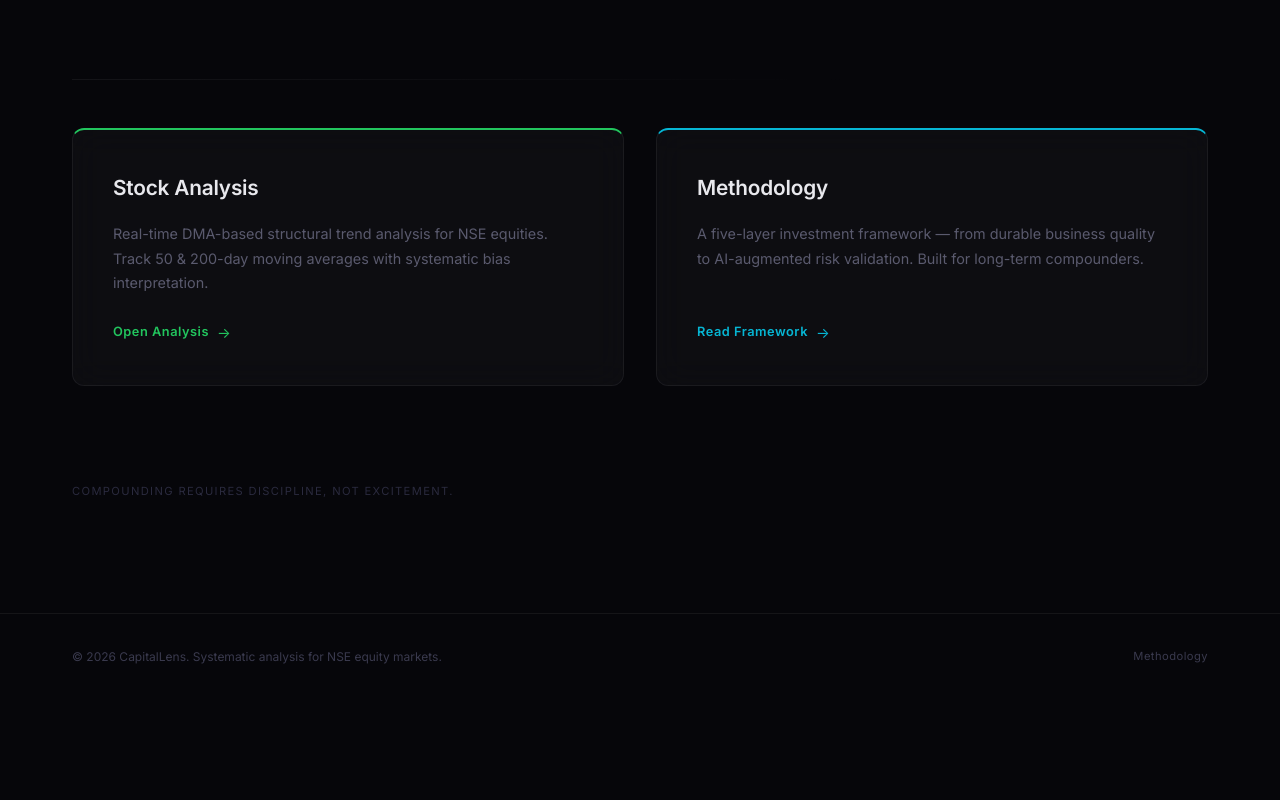
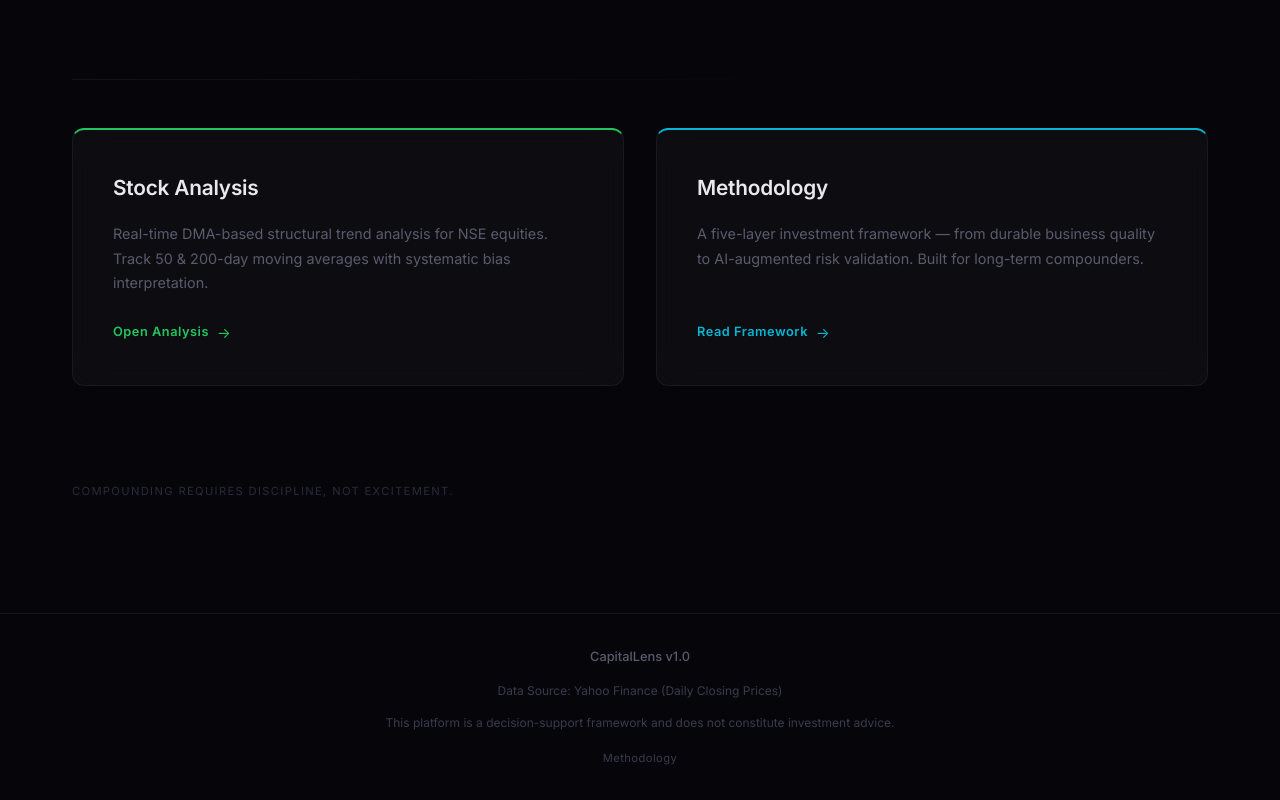
Before and after one commit to iamHeisenberg/Capital-Lens, a React app in the folder frontend/: page / in a window 1280 px wide. Shown: the part 555-1355 px from the top of the page. Before the commit the page ends 1254 px from the top, so only its background shows below. Built offline with nearby package versions, Linux system fonts and the light colour scheme; the HTML template or start-up script is replaced by a standard one.

Commit message:
methodology and analysis page minor changes

```diff
--- a/frontend/src/components/layout/Footer.jsx
+++ b/frontend/src/components/layout/Footer.jsx
@@ -1,5 +1,6 @@
 import { Box, Container, Typography } from '@mui/material';
 import { Link } from 'react-router-dom';
+import { APP_VERSION } from '../../config/version';
 
 function Footer() {
     return (
@@ -15,17 +16,22 @@ function Footer() {
                 maxWidth="lg"
                 sx={{
                     display: 'flex',
-                    justifyContent: 'space-between',
+                    flexDirection: 'column',
                     alignItems: 'center',
-                    flexWrap: 'wrap',
-                    gap: 2,
+                    gap: 1.5,
                     px: { xs: 2, md: 4 },
                 }}
             >
-                <Typography sx={{ fontSize: '0.75rem', color: '#3a3a4e' }}>
-                    &copy; 2026 CapitalLens. Systematic analysis for NSE equity markets.
+                <Typography sx={{ fontSize: '0.8rem', color: '#5a5a6e', fontWeight: 500 }}>
+                    CapitalLens v{APP_VERSION}
                 </Typography>
-                <Box sx={{ display: 'flex', gap: 3 }}>
+                <Typography variant="caption" sx={{ color: '#3a3a4e' }}>
+                    Data Source: Yahoo Finance (Daily Closing Prices)
+                </Typography>
+                <Typography variant="caption" sx={{ color: '#3a3a4e', textAlign: 'center', maxWidth: 520 }}>
+                    This platform is a decision-support framework and does not constitute investment advice.
+                </Typography>
+                <Box sx={{ display: 'flex', gap: 3, mt: 0.5 }}>
                     <Link to="/methodology" style={{ textDecoration: 'none' }}>
                         <Typography
                             sx={{
--- /dev/null
+++ b/frontend/src/config/version.js
@@ -0,0 +1 @@
+export const APP_VERSION = "1.0";
--- a/frontend/src/features/stock-analysis/StockAnalysisPage.jsx
+++ b/frontend/src/features/stock-analysis/StockAnalysisPage.jsx
@@ -3,6 +3,7 @@ import {
     Typography,
     Grid
 } from '@mui/material';
+import { Link } from 'react-router-dom';
 import PageLayout from '../../components/layout/PageLayout';
 import useStockData from './hooks/useStockData';
 import { calcDistance, getInterpretation } from './utils/interpretation';
@@ -109,6 +110,7 @@ function StockAnalysisPage() {
                     dma200={data.dma200}
                     distFromDma50={distFromDma50}
                     distFromDma200={distFromDma200}
+                    lastUpdated={data.lastUpdated}
                 />
                 <TrendCard
                     trend={data.trend}
@@ -117,6 +119,22 @@ function StockAnalysisPage() {
                 />
                 <InterpretationCard interpretation={interpretation} />
             </Grid>
+
+            {/* Methodology Link */}
+            <Box sx={{ mt: 3 }}>
+                <Link to="/methodology" style={{ textDecoration: 'none' }}>
+                    <Typography
+                        variant="body2"
+                        sx={{
+                            color: '#06b6d4',
+                            transition: 'opacity 0.2s',
+                            '&:hover': { opacity: 0.7 },
+                        }}
+                    >
+                        View Framework Methodology →
+                    </Typography>
+                </Link>
+            </Box>
         </PageLayout>
     );
 }
--- a/frontend/src/features/stock-analysis/components/PriceCard.jsx
+++ b/frontend/src/features/stock-analysis/components/PriceCard.jsx
@@ -1,6 +1,10 @@
 import { Box, Typography, Grid } from '@mui/material';
 
-function PriceCard({ latestClose, dma50, dma200, distFromDma50, distFromDma200 }) {
+function PriceCard({ latestClose, dma50, dma200, distFromDma50, distFromDma200, lastUpdated }) {
+    const formattedDate = lastUpdated
+        ? new Date(lastUpdated).toLocaleDateString('en-GB', { day: 'numeric', month: 'short', year: 'numeric' })
+        : '';
+
     return (
         <Grid item xs={12}>
             <Box
@@ -75,6 +79,11 @@ function PriceCard({ latestClose, dma50, dma200, distFromDma50, distFromDma200 }
                         </Box>
                     </Grid>
                 </Grid>
+
+                {/* Data Transparency */}
+                <Typography variant="caption" sx={{ display: 'block', mt: 2, color: '#5a5a6e' }}>
+                    Data as of: {formattedDate} · Source: Yahoo Finance (Daily Close Data) · Updates: End-of-day
+                </Typography>
             </Box>
         </Grid>
     );
```
Also changed, not shown: frontend/tsconfig.json (+15 -13 lines).
